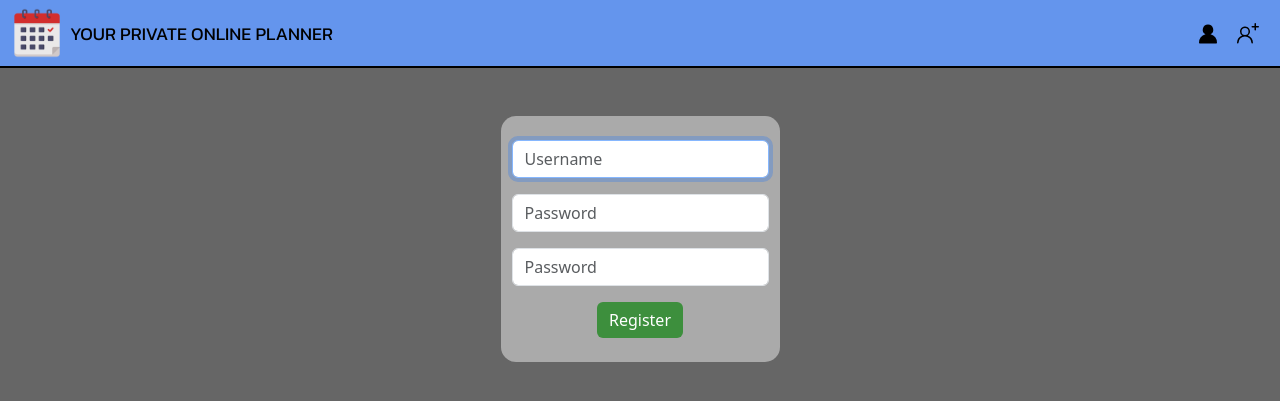
After one commit to musimarcin/final_cs50, a Flask app: page /register in a window 1280 px wide. The commit adds this page. Shown: the top 401 px of the page. Run offline with Flask 3, Linux system fonts and the light colour scheme.

Commit message:
updated login and register windows

```diff
--- a/app.py
+++ b/app.py
@@ -21,24 +21,65 @@ def after_request(response):
     response.headers["Pragma"] = "no-cache"
     return response
 
-@app.route("/")
+@app.route("/login", methods=["GET", "POST"])
+def login():
+
+    session.clear()
+
+    if request.method == "POST":
+        if not request.form.get("username"):
+            return apology("must provide username", 403)
+
+        elif not request.form.get("password"):
+            return apology("must provide password", 403)
+
+        rows = db.execute(
+            "SELECT * FROM users WHERE username = ?", request.form.get("username"))
+
+        if len(rows) != 1 or not check_password_hash(rows[0]["hash"], request.form.get("password")):
+            return apology("invalid username and/or password", 403)
+
+        session["user_id"] = rows[0]["id"]
+
+        return redirect("/")
+
+    else:
+        return render_template("login.html")
+
+@app.route("/register", methods=["GET", "POST"])
+def register():
+
+    session.clear()
+    name = request.form.get("username")
+    pwd = request.form.get("password")
+    pwd2 = request.form.get("confirmation")
+    if request.method == "POST":
+        if not name:
+            return apology("must provide username", 400)
+        elif not pwd:
+            return apology("must provide password", 400)
+        elif not pwd2:
+            return apology("must provide password2", 400)
+        elif str(pwd) != str(pwd2):
+            return apology("passwords does not match", 400)
+        else:
+            rows = db.execute("SELECT * FROM users WHERE username = ?", name)
+            if len(rows) > 0:
+                return apology("user already exists", 400)
+            else:
+                db.execute("INSERT INTO users (username, hash) VALUES(?, ?)", name, generate_password_hash(pwd, method='pbkdf2', salt_length=16))
+    return render_template("register.html")
+
+@app.route("/", methods=["GET", "POST"])
 def start():
-    session.clear()
-    datew = calendar.day_name
+
+    datem = datetime.now().month
+    datew = calendar.day_abbr
     datey = datetime.now().year
-    datem = datetime.now().month
     month = calendar.month_name[datem]
     cal = calendar.monthcalendar(datey, datem)
 
-    return render_template("index.html", cal=cal, month=month, datew=datew)
-
-
-@app.route("/change", methods=["GET", "POST"])
-def changep():
     if request.method == "POST":
-        datem = datetime.now().month
-        datew = calendar.day_name
-        datey = datetime.now().year
         current_month = request.form.get("current_month").capitalize()
         for i in range(len(calendar.month_name)):
             if calendar.month_name[i] == current_month:
@@ -52,3 +93,9 @@ def changep():
         month = calendar.month_name[datem]
         cal = calendar.monthcalendar(datey, datem)
         return render_template("index.html", cal=cal, month=month, datew=datew)
+    else:
+        return render_template("index.html", cal=cal, month=month, datew=datew)
+
+
+if __name__ == "__main__":
+    app.run(debug=True)
--- a/static/styles.css
+++ b/static/styles.css
@@ -42,21 +42,20 @@ ul
     text-align: left;
 }
 
-.prev button
+.next
+{
+    text-align: right;
+}
+
+.top button
 {
     border: none;
     background: none;
 }
 
-.next
+.top button:hover
 {
-    text-align: right;
-}
-
-.next button
-{
-    border: none;
-    background: none;
+    color: #aaaaaa;
 }
 
 .month input
@@ -66,11 +65,12 @@ ul
     outline: none;
     pointer-events:none;
     text-align: center;
+    font-weight: 700;
 }
 
 .week
 {
-    font-size: 24px;
+    font-size: 22px;
     border-top: 3px solid black;
     border-bottom: 2px solid black;
     background-color: #aaaaaa;
@@ -104,3 +104,15 @@ ul
     background-color: white;
     color: black;
 }
+
+.btn
+{
+    background-color: #3d8f3d;
+    border: none;
+}
+
+.user
+{
+    background-color: #aaaaaa;
+    border-radius: 15px;
+}
--- a/templates/layout.html
+++ b/templates/layout.html
@@ -15,7 +15,7 @@
         <link rel="preconnect" href="https://fonts.gstatic.com" crossorigin>
         <link href="https://fonts.googleapis.com/css2?family=Kanit:ital,wght@0,100;0,200;0,300;0,400;0,500;0,600;0,700;0,800;0,900;1,100;1,200;1,300;1,400;1,500;1,600;1,700;1,800;1,900&display=swap" rel="stylesheet">
         <link href="https://fonts.googleapis.com/css2?family=Dosis:wght@200..800&family=Lora:ital,wght@0,400..700;1,400..700&family=Work+Sans:ital,wght@0,100..900;1,100..900&display=swap" rel="stylesheet">
-
+        <link rel="icon" type="image/x-icon" href="/static/favicon.ico">
         <title>Your private online Task Manager</title>
 
     </head>
--- /dev/null
+++ b/templates/register.html
@@ -0,0 +1,22 @@
+{% extends "layout.html" %}
+
+{% block title %}
+    Register
+{% endblock %}
+
+{% block main %}
+<div class="d-flex justify-content-center">
+    <form action="/register" method="post" class="user py-4 w-25">
+        <div class="mb-3">
+            <input autocomplete="off" autofocus class="form-control mx-auto w-auto" name="username" placeholder="Username" type="text">
+        </div>
+        <div class="mb-3">
+            <input class="form-control mx-auto w-auto" name="password" placeholder="Password" type="password">
+        </div>
+        <div class="mb-3">
+            <input class="form-control mx-auto w-auto" name="confirmation" placeholder="Password" type="password">
+        </div>
+        <button class="btn btn-primary" type="submit">Register</button>
+    </form>
+</div>
+{% endblock %}
```
Also changed, not shown: templates/index.html (+7 -8 lines), templates/login.html (added, +19 -0 lines), static/favicon.ico (added).
